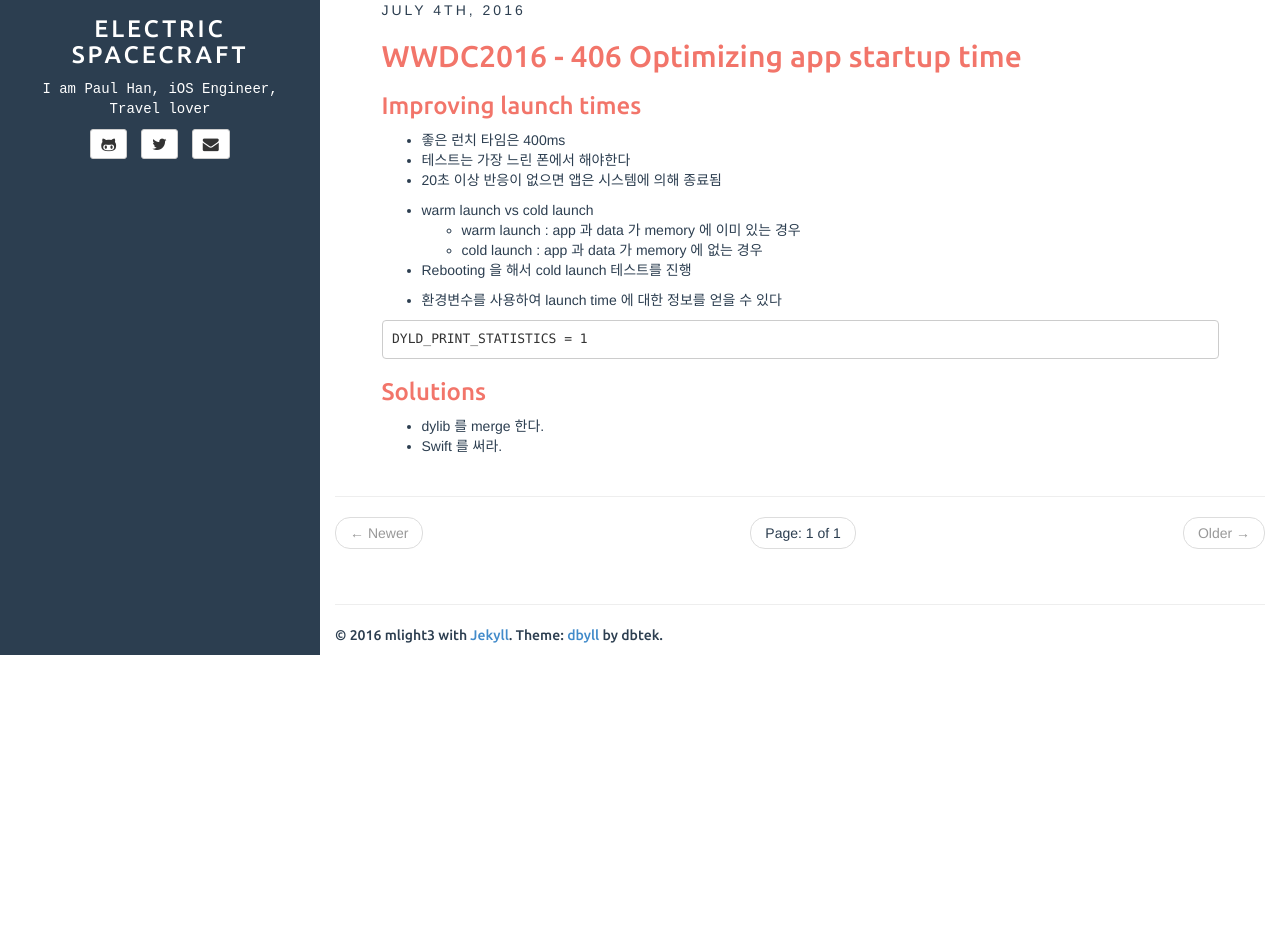
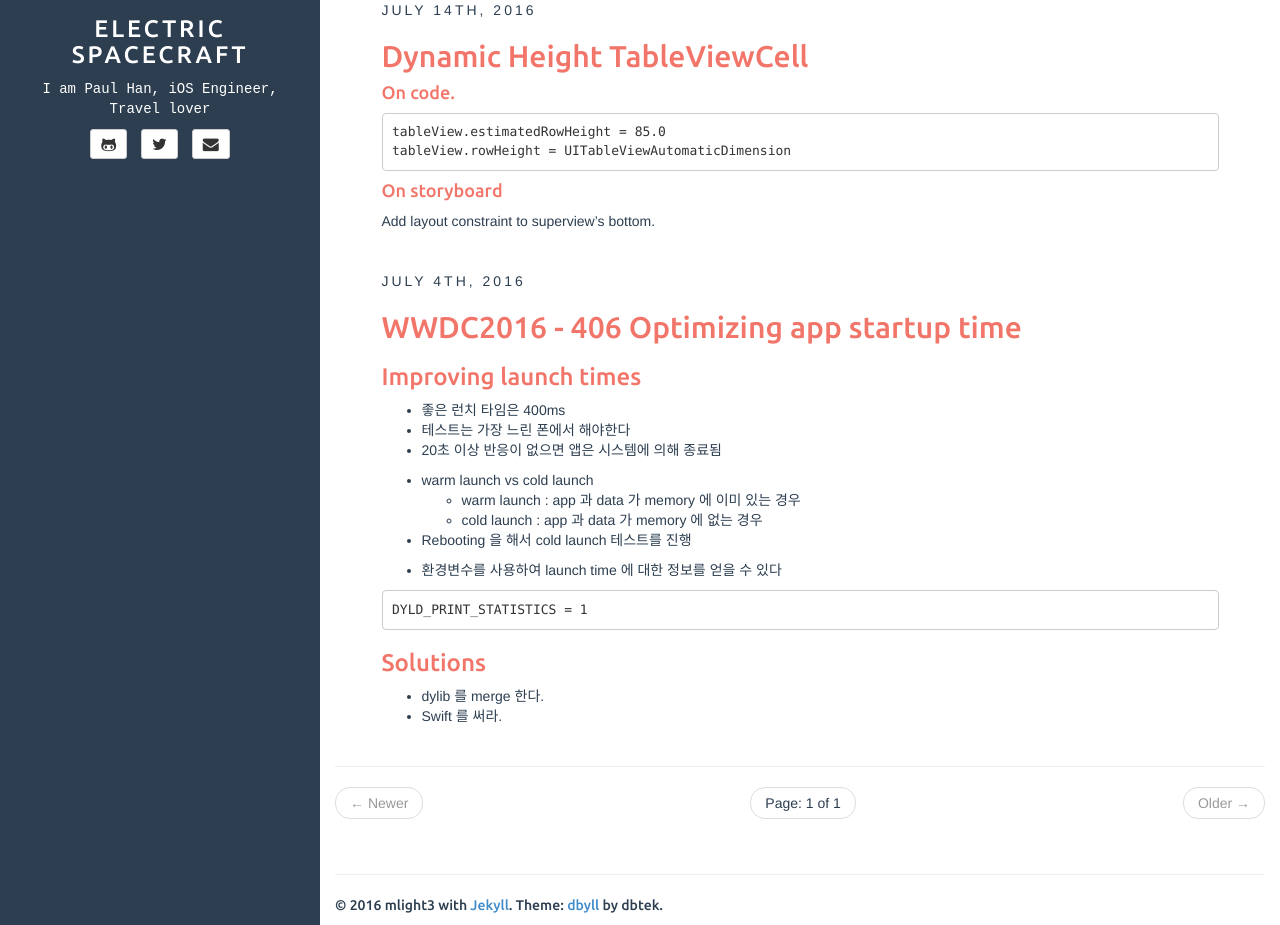
Before and after one commit to mlight3/mlight3.github.io, a Jekyll site: the page built from index.html, in a window 1280 px wide and 1207 px high, cut to the strip 282-1207 px from the top of the window. Built offline with Jekyll 4.4.1, drawn with Linux system fonts in a browser that asks for light colours; the list of posts is cut into pages by our own code.

Commit message:
Post update: Dynamic Height TableViewCell

````diff
--- a/_posts/2016-07-14-dynamic-height-tableviewcell.markdown
+++ b/_posts/2016-07-14-dynamic-height-tableviewcell.markdown
@@ -1,14 +1,14 @@
 ---
-published: false
+published: true
 title: Dynamic Height TableViewCell
 layout: post
 ---
-Dynamic TableView Cells
+#### On code.
 
-
+```
 tableView.estimatedRowHeight = 85.0
 tableView.rowHeight = UITableViewAutomaticDimension
+```
 
-그리고 View Constraints 를 bottom 에 작성해주면 된다.
-
-TODO ) 예제 프로젝트를 만들자
+#### On storyboard
+Add layout constraint to superview's bottom.
````
